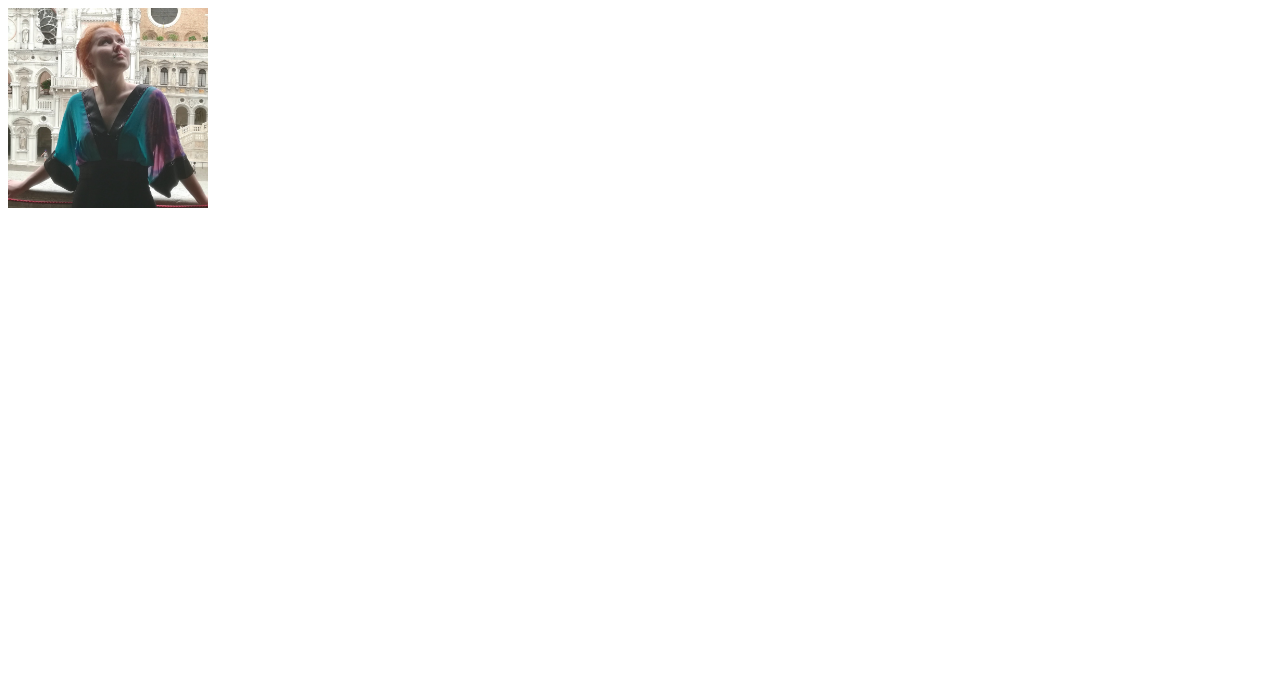
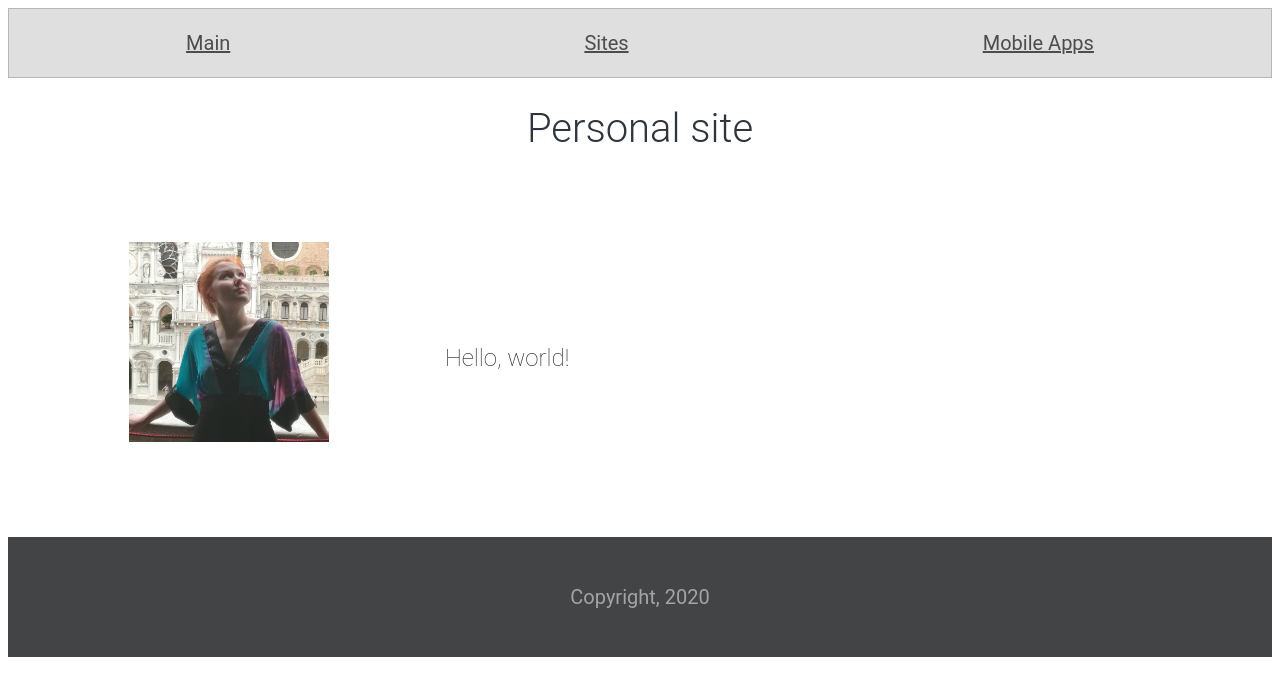
Before and after one commit to makartsevaelena/makartsevaelena.github.io, a plain HTML site: page personal_site/index.html in a window 1280 px wide. Drawn offline with Linux system fonts and the light colour scheme.

Commit message:
added new files

```diff
--- a/personal_site/index.html
+++ b/personal_site/index.html
@@ -3,9 +3,22 @@
 <head>
 	<meta charset="utf-8">
 	<title>Personal Site</title>
+	<link rel="stylesheet" type="text/css" href="style_personal_site.css">
 </head>
 <body>
-	<a href=""></a>
-<img src="avatar.jpg" alt="avatar" width="200px" height="200px">
+	<header>
+		<a href="index.html">Main</a>
+		<a href="sites.html">Sites</a>
+		<a href="mobile_apps.html">Mobile Apps</a>
+	</header>
+	<h1>Personal site</h1>
+	<main>
+		<img src="avatar.jpg" alt="avatar" width="200px" height="200px">
+		<p>Hello, world!</p>
+	</main>
+	<footer>
+		Copyright, 2020
+	</footer>
+
 </body>
 </html>
--- a/personal_site/style_personal_site.css
+++ b/personal_site/style_personal_site.css
@@ -0,0 +1,55 @@
+body {
+    font-family: 'Roboto', sans-serif;
+}
+
+header {
+    display: flex;
+    justify-content: space-around;
+    align-items: center;
+    height: 68px;
+    background-color: #dfdfdf;
+    border: 1px solid #b5b7ba;
+}
+
+header a {
+    font-size: 20px;
+    color: #4d4d4d;
+}
+
+h1 {
+    text-align: center;
+    font-size: 40px;
+    font-weight: 300;
+    color: #2e353d;
+}
+
+main {
+    display: flex;
+    justify-content: space-around;
+    align-items: center;
+    padding: 5%;
+    flex-wrap: wrap;
+}
+
+main img {
+    width: 200px;
+    padding-bottom: 32px;
+}
+
+main p {
+    font-size: 24px;
+    font-weight: 100;
+    color: #242424;
+    line-height: 36px;
+    width: 706px;
+}
+
+footer {
+    display: flex;
+    align-items: center;
+    justify-content: center;
+    font-size: 20px;
+    color: #a4a4a4;
+    height: 120px;
+    background-color: #434445;
+}
```
Also changed, not shown: personal_site/mobile_apps.html (added, +26 -0 lines), personal_site/sites.html (added, +26 -0 lines).
